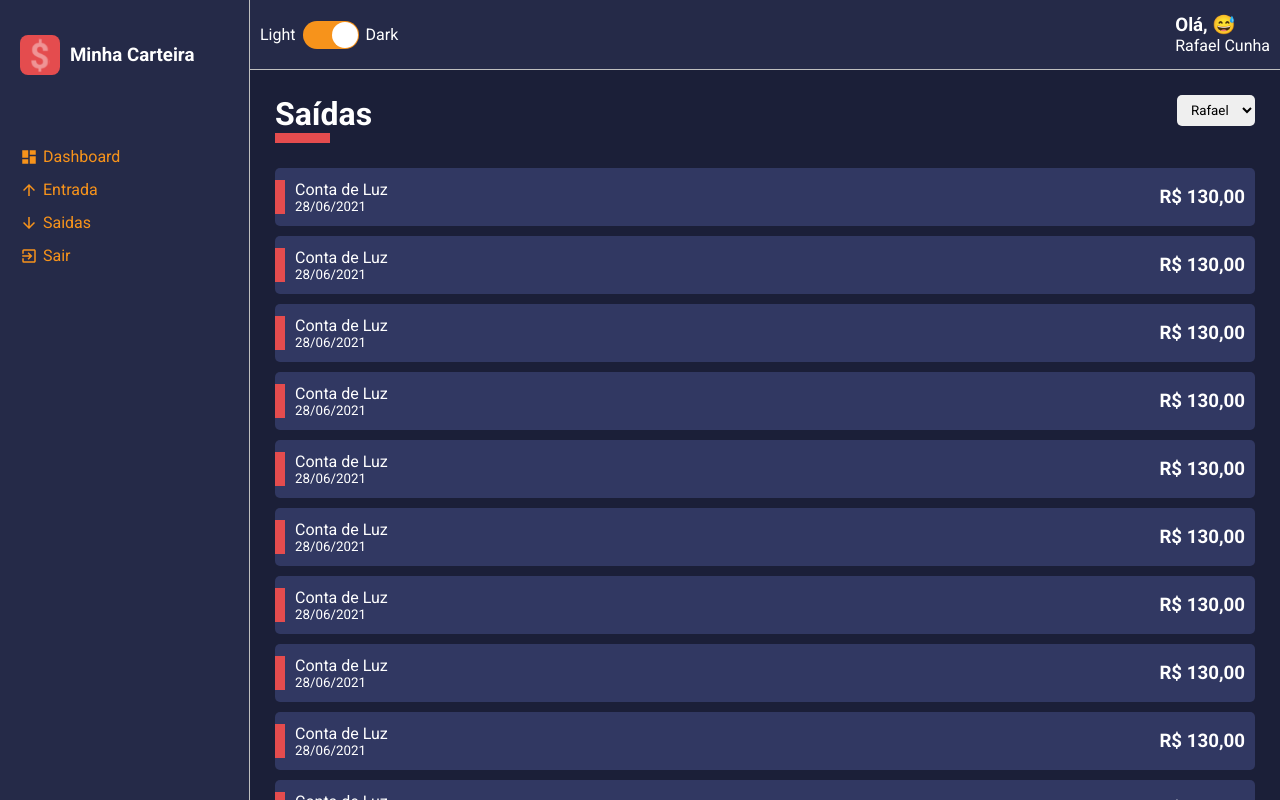
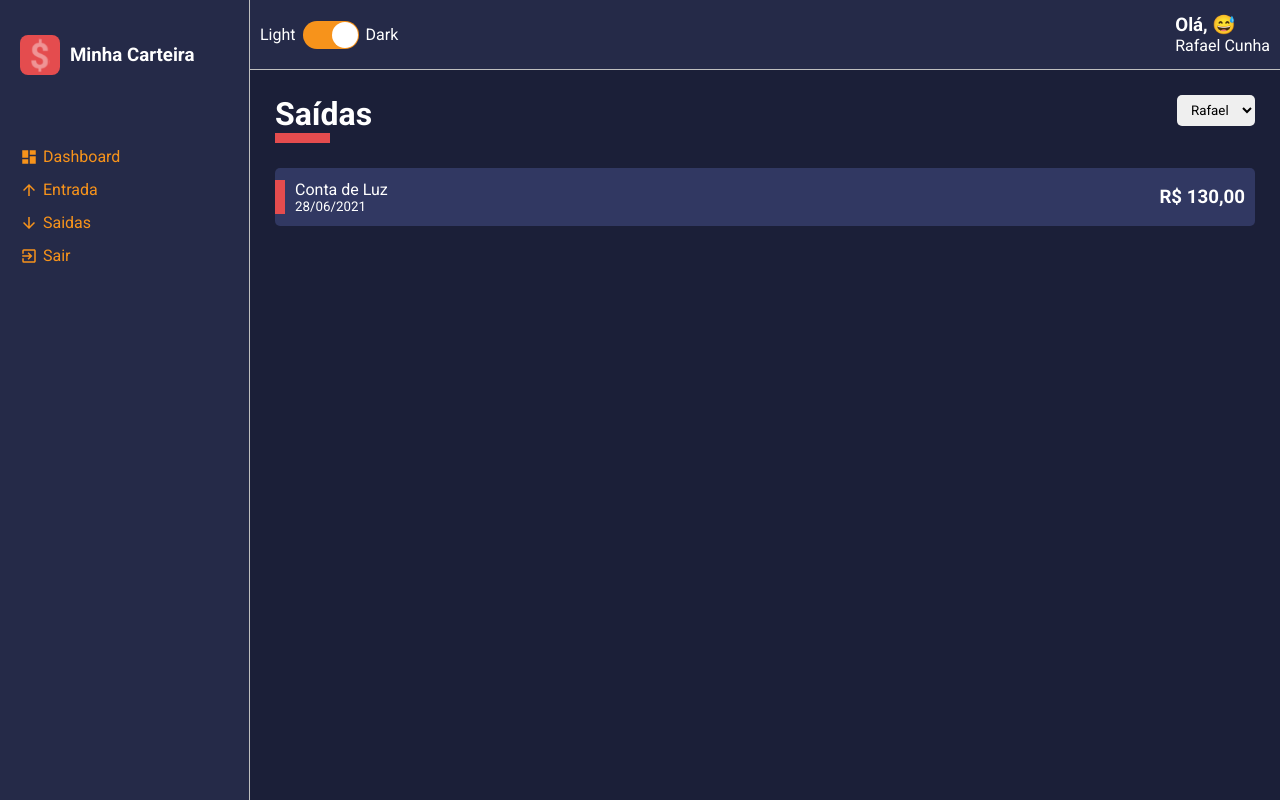
Before and after one commit to RafaelBispoCunha/curso-react-typescript, a React (Create React App) app in the folder minha-carteira/: page / in a window 1280 px wide. Built offline with nearby package versions, Linux system fonts and the light colour scheme.

Commit message:
Refatorando o cartão de movimentos financeiros

```diff
--- a/minha-carteira/src/components/HistoryFinanceCard/indext.tsx
+++ b/minha-carteira/src/components/HistoryFinanceCard/indext.tsx
@@ -2,17 +2,16 @@
 import { Container, Tag } from './styles'
 
 interface IHistoryFinanceCardProps{
-   cardColor: string;
    tagColor: string;
    title: string;
    subtitle: string;
    amount: string;
 }
 const HistoryFinanceCard: React.FC<IHistoryFinanceCardProps> = ({
-   cardColor, tagColor, title, subtitle, amount
+   tagColor, title, subtitle, amount
 }) => {
    return(
-      <Container color={cardColor}>
+      <Container>
          <Tag color={tagColor}/>
          <div>
             <span>{title}</span>
--- a/minha-carteira/src/components/HistoryFinanceCard/styles.ts
+++ b/minha-carteira/src/components/HistoryFinanceCard/styles.ts
@@ -1,15 +1,10 @@
 import styled from "styled-components";
-
-
-interface IContainerProps{
-   color: string;
-}
 
 interface ITagProps{
    color: string;
 }
-export const Container = styled.li<IContainerProps>`
-   background-color: ${props => props.color};
+export const Container = styled.li`
+   background-color: ${props => props.theme.colors.tertiary};
 
    list-style: none;
    border-radius: 5px;
--- a/minha-carteira/src/pages/List/index.tsx
+++ b/minha-carteira/src/pages/List/index.tsx
@@ -19,87 +19,6 @@
 
          <Content>
          <HistoryFinanceCard
-            cardColor="#313862"
-            tagColor="#E44C4E"
-            title="Conta de Luz"
-            subtitle="28/06/2021"
-            amount="R$ 130,00"
-         />
-
-         <HistoryFinanceCard
-            cardColor="#313862"
-            tagColor="#E44C4E"
-            title="Conta de Luz"
-            subtitle="28/06/2021"
-            amount="R$ 130,00"
-         />
-
-         <HistoryFinanceCard
-            cardColor="#313862"
-            tagColor="#E44C4E"
-            title="Conta de Luz"
-            subtitle="28/06/2021"
-            amount="R$ 130,00"
-         />
-
-         <HistoryFinanceCard
-            cardColor="#313862"
-            tagColor="#E44C4E"
-            title="Conta de Luz"
-            subtitle="28/06/2021"
-            amount="R$ 130,00"
-         />
-
-         <HistoryFinanceCard
-            cardColor="#313862"
-            tagColor="#E44C4E"
-            title="Conta de Luz"
-            subtitle="28/06/2021"
-            amount="R$ 130,00"
-         />
-
-         <HistoryFinanceCard
-            cardColor="#313862"
-            tagColor="#E44C4E"
-            title="Conta de Luz"
-            subtitle="28/06/2021"
-            amount="R$ 130,00"
-         />
-
-         <HistoryFinanceCard
-            cardColor="#313862"
-            tagColor="#E44C4E"
-            title="Conta de Luz"
-            subtitle="28/06/2021"
-            amount="R$ 130,00"
-         />
-
-         <HistoryFinanceCard
-            cardColor="#313862"
-            tagColor="#E44C4E"
-            title="Conta de Luz"
-            subtitle="28/06/2021"
-            amount="R$ 130,00"
-         />
-
-         <HistoryFinanceCard
-            cardColor="#313862"
-            tagColor="#E44C4E"
-            title="Conta de Luz"
-            subtitle="28/06/2021"
-            amount="R$ 130,00"
-         />
-
-         <HistoryFinanceCard
-            cardColor="#313862"
-            tagColor="#E44C4E"
-            title="Conta de Luz"
-            subtitle="28/06/2021"
-            amount="R$ 130,00"
-         />
-
-         <HistoryFinanceCard
-            cardColor="#313862"
             tagColor="#E44C4E"
             title="Conta de Luz"
             subtitle="28/06/2021"
```
